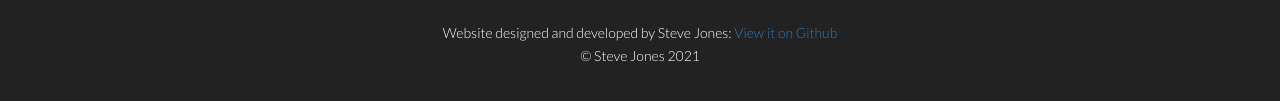
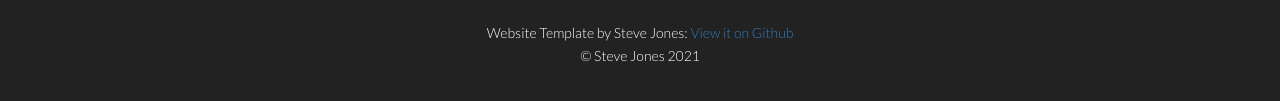
Before and after one commit to hfarb/hfarb.github.io, a plain HTML site: page index.html in a window 1280 px wide. Shown: the part 2426-2527 px from the top of the page. Drawn offline with Linux system fonts and the light colour scheme; some packages are replaced by stand-ins of ours.

Commit message:
Update index.html

```diff
--- a/index.html
+++ b/index.html
@@ -685,7 +685,7 @@
             </div>
           </div>
           <div class="copyright-text">
-            <p>Website designed and developed by Steve Jones: <a href="https://github.com/Steve-Jones/Steve-Jones.github.io/" target="_blank">View it on Github</a></p>
+            <p>Website Template by Steve Jones: <a href="https://github.com/Steve-Jones/Steve-Jones.github.io/" target="_blank">View it on Github</a></p>
             <p>&copy; Steve Jones
               <script type="text/javascript">
               document.write(new Date().getFullYear());
```
